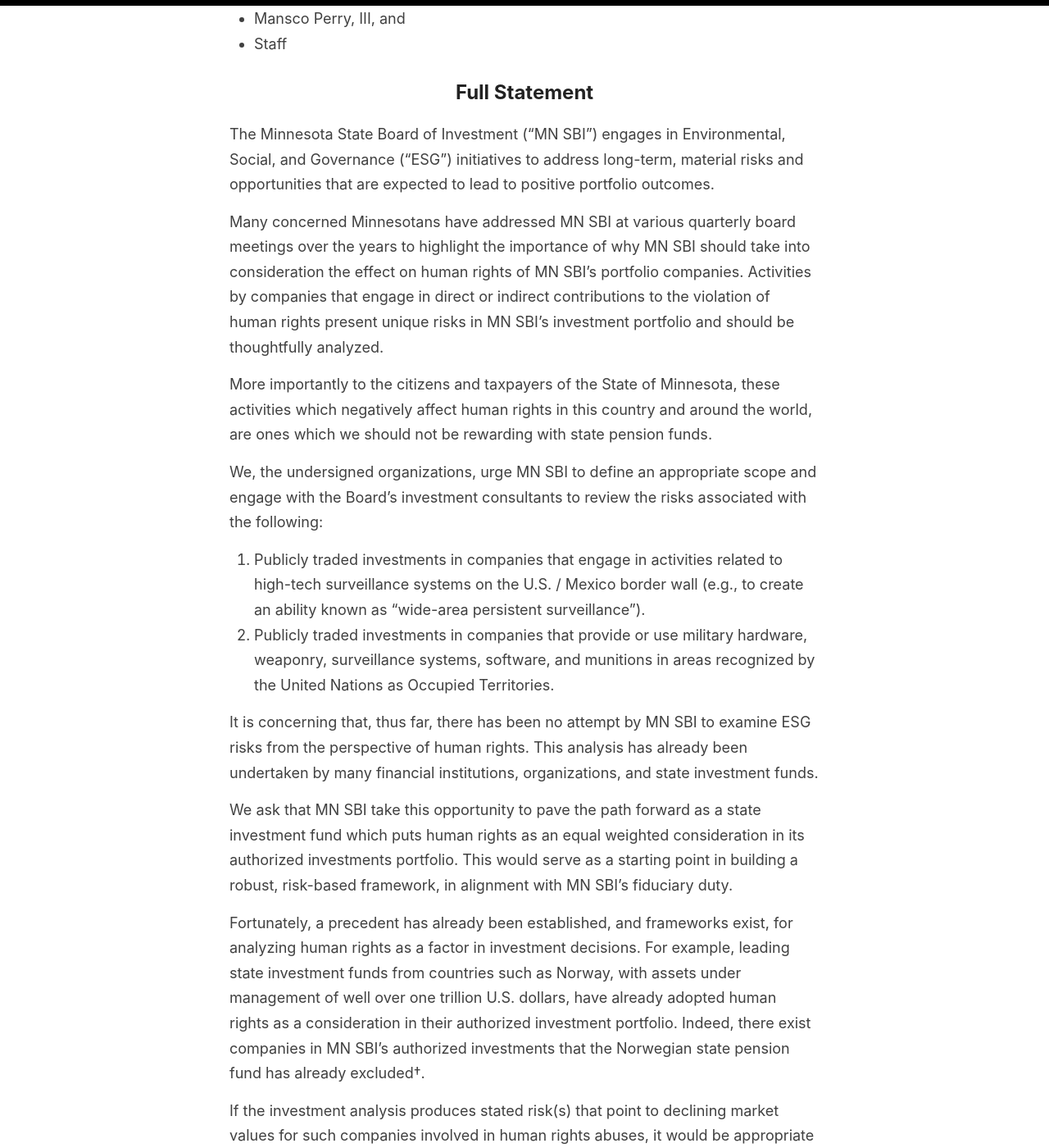
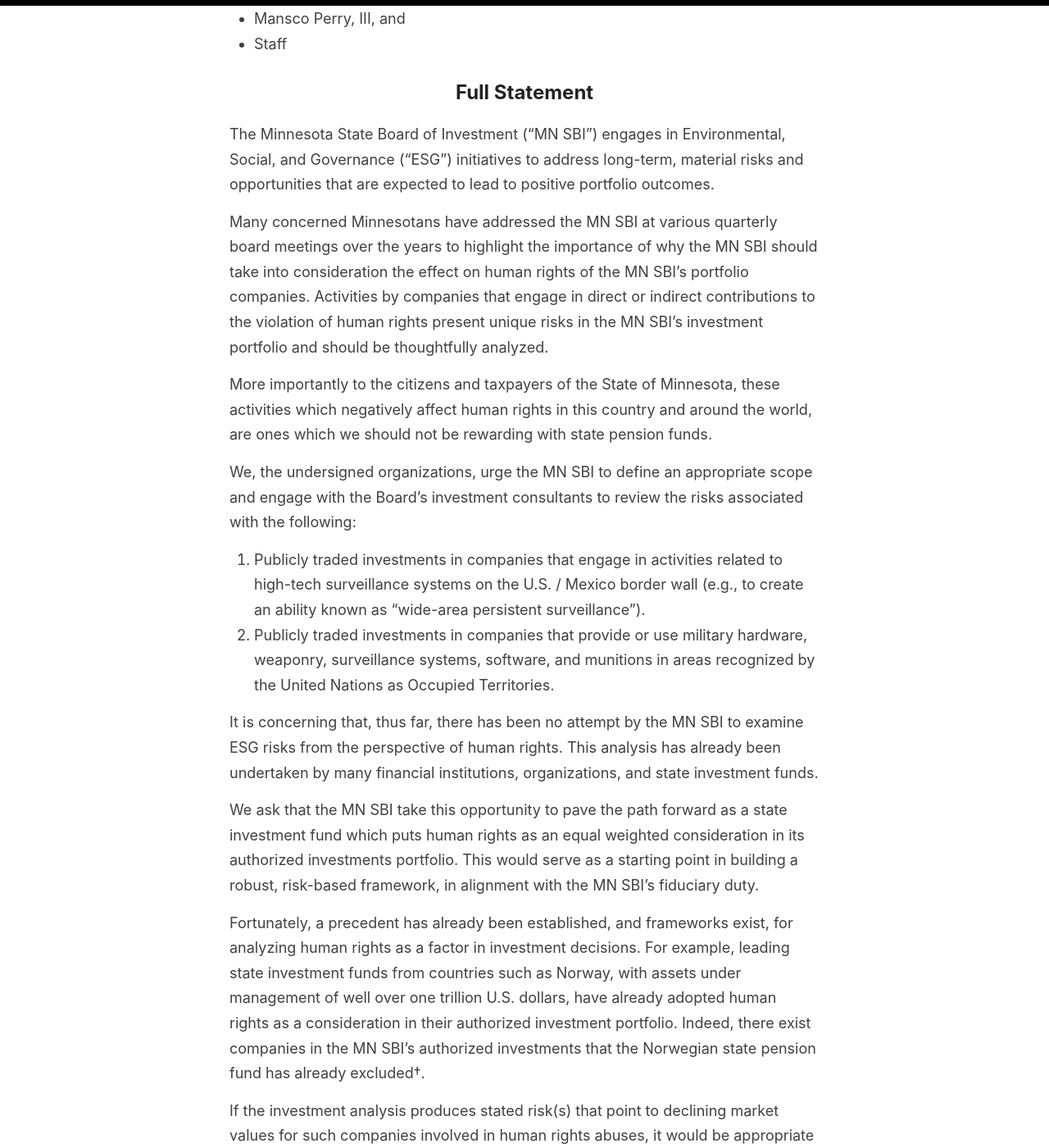
Before and after one commit to adamrahim/adamrahim.github.io, a Jekyll site: the page built from _posts/2020-12-25-letter.md, in a window 1280 px wide and 1400 px high, scrolled down 656 px. Shown: the whole window at 82% size. Built offline with Jekyll 4.4.1, drawn with Linux system fonts in a browser that asks for light colours.

Commit message:
Update 2020-12-25-letter.md

```diff
--- a/_posts/2020-12-25-letter.md
+++ b/_posts/2020-12-25-letter.md
@@ -2,7 +2,7 @@
 layout: page
 title: Letter to the Minnesota State Board of Investment
 permalink: /letter/
-excerpt: The Minnesota State Board of Investment (“MN SBI”) engages in Environmental, Social, and Governance (“ESG”) initiatives to address long-term, material risks and opportunities that are expected to lead to positive portfolio outcomes. Activities by companies that engage in direct or indirect contributions to the violation of human rights present unique risks in MN SBI’s investment portfolio and should be thoughtfully analyzed.
+excerpt: The Minnesota State Board of Investment (“MN SBI”) engages in Environmental, Social, and Governance (“ESG”) initiatives to address long-term, material risks and opportunities that are expected to lead to positive portfolio outcomes. Activities by companies that engage in direct or indirect contributions to the violation of human rights present unique risks in the MN SBI’s investment portfolio and should be thoughtfully analyzed.
 ---
 <br/><br/>
 <b>Date:</b> January 1, 2021
@@ -25,19 +25,19 @@
 
 The Minnesota State Board of Investment (“MN SBI”) engages in Environmental, Social, and Governance (“ESG”) initiatives to address long-term, material risks and opportunities that are expected to lead to positive portfolio outcomes.
 
-Many concerned Minnesotans have addressed MN SBI at various quarterly board meetings over the years to highlight the importance of why MN SBI should take into consideration the effect on human rights of MN SBI’s portfolio companies. Activities by companies that engage in direct or indirect contributions to the violation of human rights present unique risks in MN SBI’s investment portfolio and should be thoughtfully analyzed.
+Many concerned Minnesotans have addressed the MN SBI at various quarterly board meetings over the years to highlight the importance of why the MN SBI should take into consideration the effect on human rights of the MN SBI’s portfolio companies. Activities by companies that engage in direct or indirect contributions to the violation of human rights present unique risks in the MN SBI’s investment portfolio and should be thoughtfully analyzed.
 
 More importantly to the citizens and taxpayers of the State of Minnesota, these activities which negatively affect human rights in this country and around the world, are ones which we should not be rewarding with state pension funds.
 
-We, the undersigned organizations, urge MN SBI to define an appropriate scope and engage with the Board’s investment consultants to review the risks associated with the following:
+We, the undersigned organizations, urge the MN SBI to define an appropriate scope and engage with the Board’s investment consultants to review the risks associated with the following:
 1. Publicly traded investments in companies that engage in activities related to high-tech surveillance systems on the U.S. / Mexico border wall (e.g., to create an ability known as “wide-area persistent surveillance”).
 2. Publicly traded investments in companies that provide or use military hardware, weaponry, surveillance systems, software, and munitions in areas recognized by the United Nations as Occupied Territories.
 
-It is concerning that, thus far, there has been no attempt by MN SBI to examine ESG risks from the perspective of human rights. This analysis has already been undertaken by many financial institutions, organizations, and state investment funds.
+It is concerning that, thus far, there has been no attempt by the MN SBI to examine ESG risks from the perspective of human rights. This analysis has already been undertaken by many financial institutions, organizations, and state investment funds.
 
-We ask that MN SBI take this opportunity to pave the path forward as a state investment fund which puts human rights as an equal weighted consideration in its authorized investments portfolio. This would serve as a starting point in building a robust, risk-based framework, in alignment with MN SBI’s fiduciary duty.
+We ask that the MN SBI take this opportunity to pave the path forward as a state investment fund which puts human rights as an equal weighted consideration in its authorized investments portfolio. This would serve as a starting point in building a robust, risk-based framework, in alignment with the MN SBI’s fiduciary duty.
 
-Fortunately, a precedent has already been established, and frameworks exist, for analyzing human rights as a factor in investment decisions. For example, leading state investment funds from countries such as Norway, with assets under management of well over one trillion U.S. dollars, have already adopted human rights as a consideration in their authorized investment portfolio. Indeed, there exist companies in MN SBI’s authorized investments that the Norwegian state pension fund has already excluded<sup>†</sup>.
+Fortunately, a precedent has already been established, and frameworks exist, for analyzing human rights as a factor in investment decisions. For example, leading state investment funds from countries such as Norway, with assets under management of well over one trillion U.S. dollars, have already adopted human rights as a consideration in their authorized investment portfolio. Indeed, there exist companies in the MN SBI’s authorized investments that the Norwegian state pension fund has already excluded<sup>†</sup>.
 
 If the investment analysis produces stated risk(s) that point to declining market values for such companies involved in human rights abuses, it would be appropriate for the MN SBI Executive Director to remove these companies from their investment portfolio.
 
```
